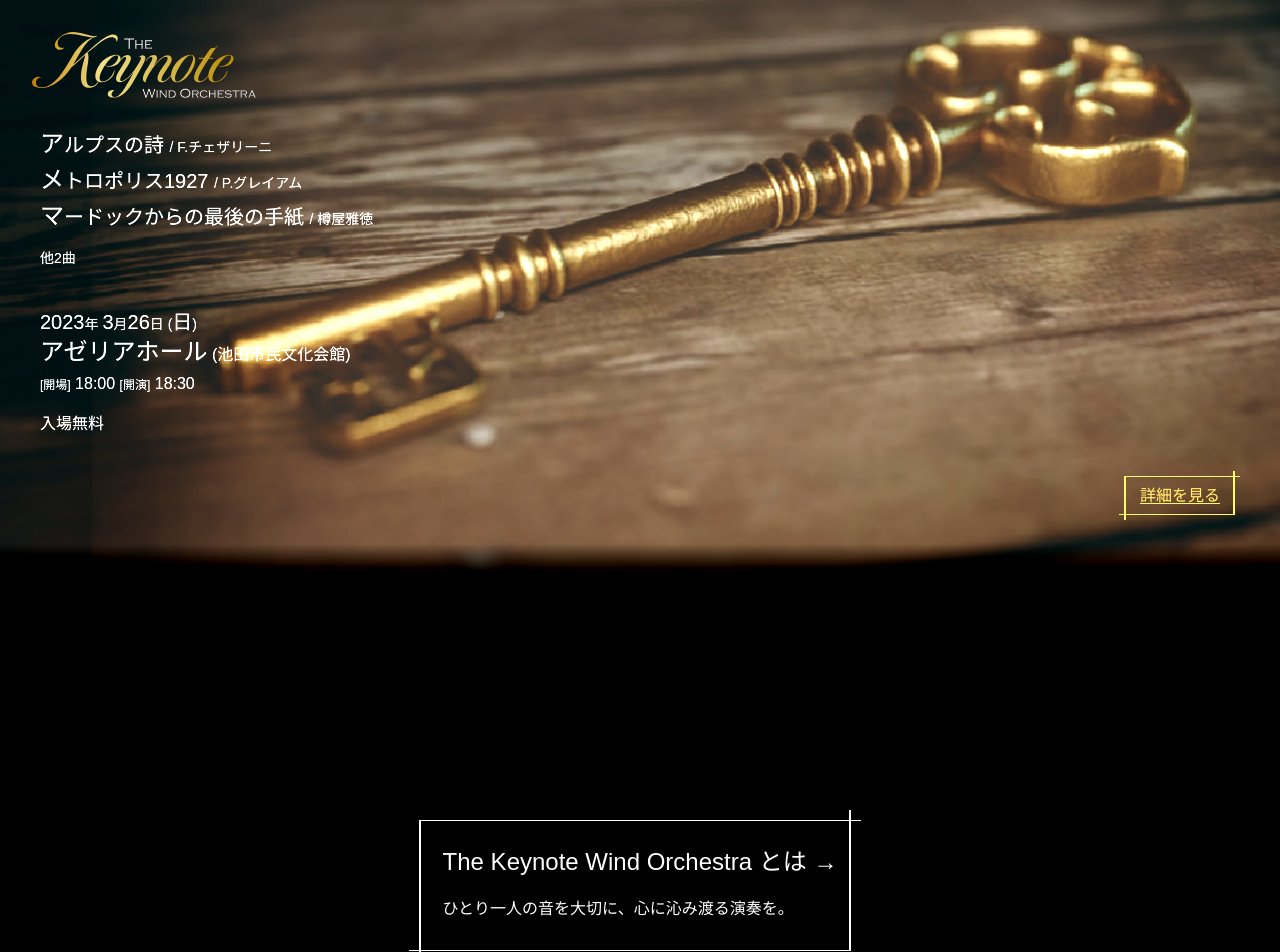
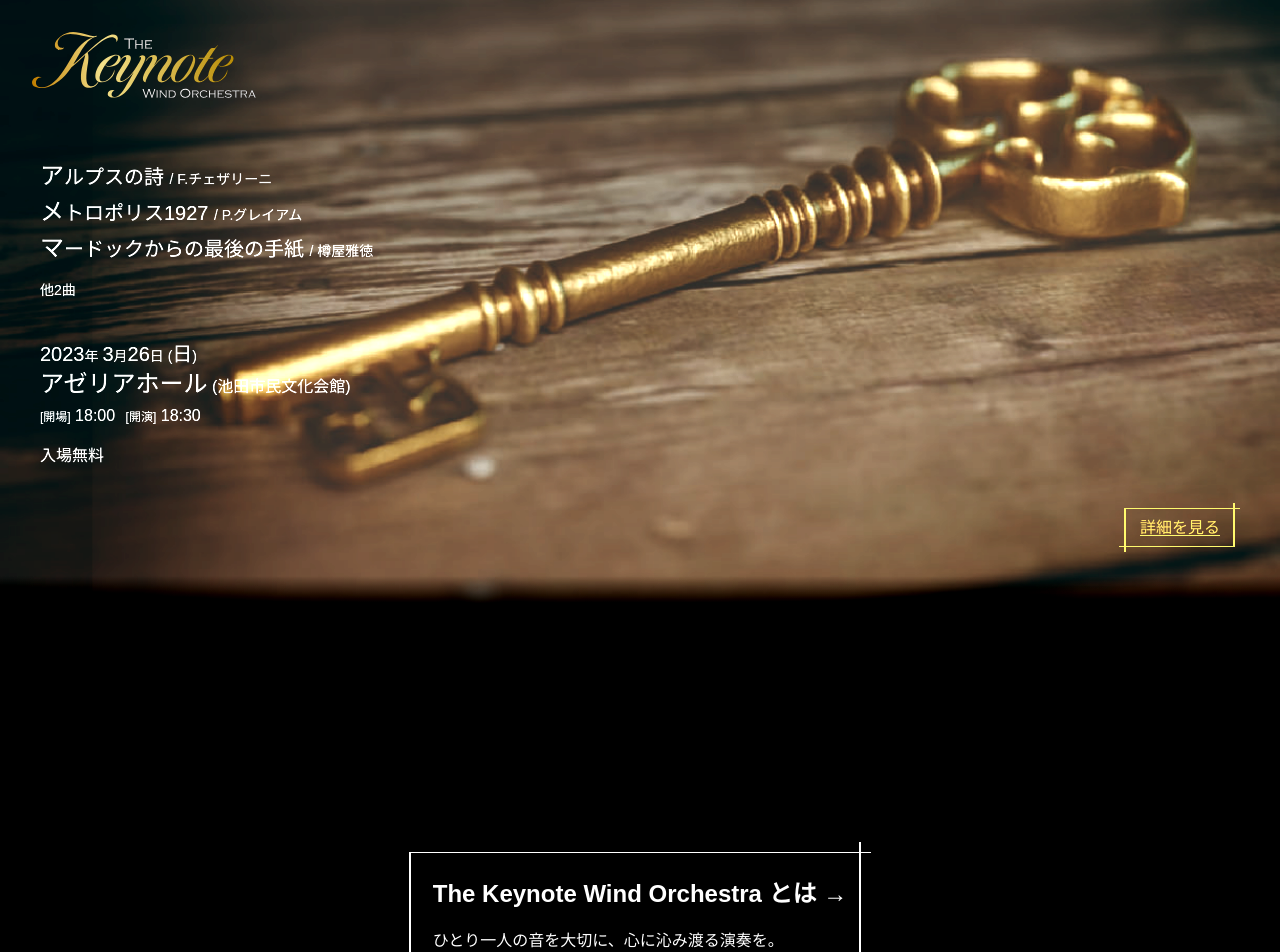
Before and after one commit to atommy-euph/tkwo, a Next.js app: page / in a window 1280 px wide. Shown: the top 952 px of the page. Built offline with nearby package versions, Linux system fonts and the light colour scheme.

Commit message:
adjust hero layout

```diff
--- a/pages/index.js
+++ b/pages/index.js
@@ -10,7 +10,7 @@ export default function Home() {
     <>
       <div className="bg-key-img bg-cover bg-right-bottom filter brightness-100 contrast-150">
         <div className="relative z-10">
-          <div className="h-32"></div>
+          <div className="h-40"></div>
           <div className="px-10">
             <p className="piece">
               アルプスの詩 <span className="author">/ F.チェザリーニ</span>
@@ -38,7 +38,7 @@ export default function Home() {
             </p>
             <p className="font-kurobara">
               <span className="text-xs font-kurobara">[開場]</span> 18:00{" "}
-              <span className="text-xs font-kurobara">[開演]</span> 18:30{" "}
+              <span className="text-xs font-kurobara ml-1.5">[開演]</span> 18:30{" "}
             </p>
           </div>
           <div className="px-10 mt-4">
--- a/styles/globals.css
+++ b/styles/globals.css
@@ -122,6 +122,7 @@ a {
 .card h2 {
   margin: 0 0 1rem 0;
   font-size: 1.5rem;
+  font-weight: bold;
 }
 
 .card p {
```
